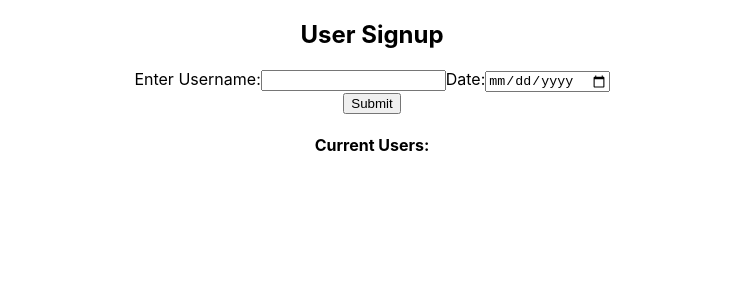
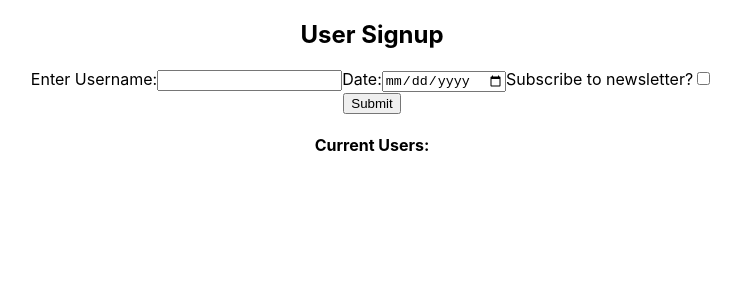
Before and after one commit to HeyImMatt/react-forms-practice, a React (Create React App) app: page / in a window 1280 px wide. Shown: the top 300 px of the page, without its empty margins (268-1009 px from the left). Built offline with nearby package versions, Linux system fonts and the light colour scheme.

Commit message:
Add subscribe checkbox input to form

```diff
--- a/src/UserSignup.js
+++ b/src/UserSignup.js
@@ -6,14 +6,15 @@ function UserSignup() {
   const INITIAL_FORM_DATA = {
     username: '',
     date: '',
-    subscribe: false,
+    subscribe: '',
     ageCategory: '',
   };
   const [formData, setFormData] = useState(INITIAL_FORM_DATA);
   const [usersList, setUsersList] = useState([]);
 
   const changeHandler = (e) => {
-    const { name, value } = e.target;
+    let { name, value } = e.target;
+    if (name === 'subscribe') value = e.target.checked;
     setFormData((fData) => ({
       ...fData,
       [name]: value,
--- a/src/UserSignupForm.js
+++ b/src/UserSignupForm.js
@@ -22,6 +22,13 @@ function UserSignupForm({ formData, changeHandler, submitHandler }) {
       onChange={changeHandler}
       />
 
+      <label htmlFor="subscribe">Subscribe to newsletter?</label>
+      <input
+      type="checkbox"
+      id="subscribe"
+      name="subscribe"
+      onChange={changeHandler}
+      />
       <br/>
       <button type="submit">Submit</button>
     </form>
```
